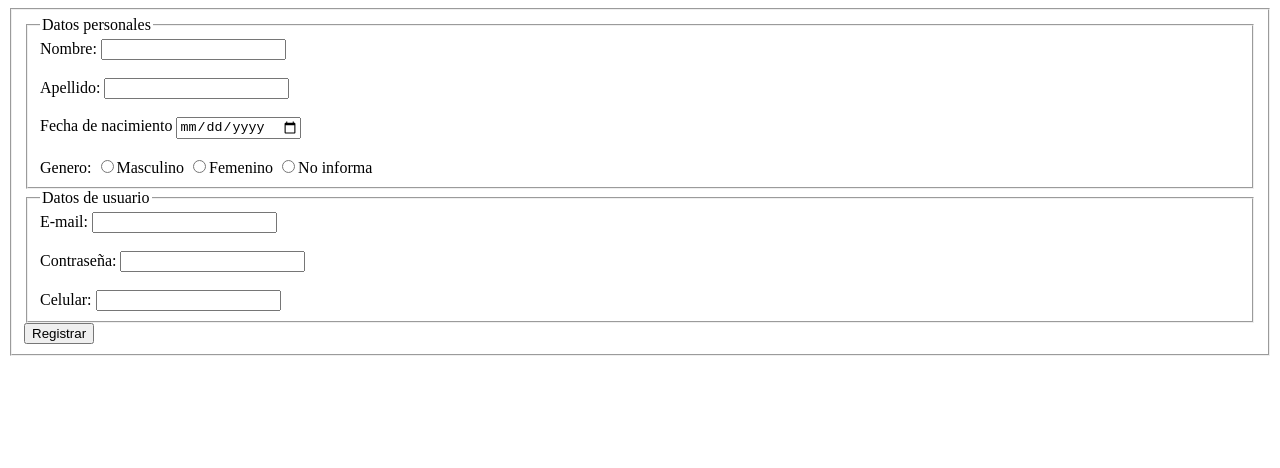
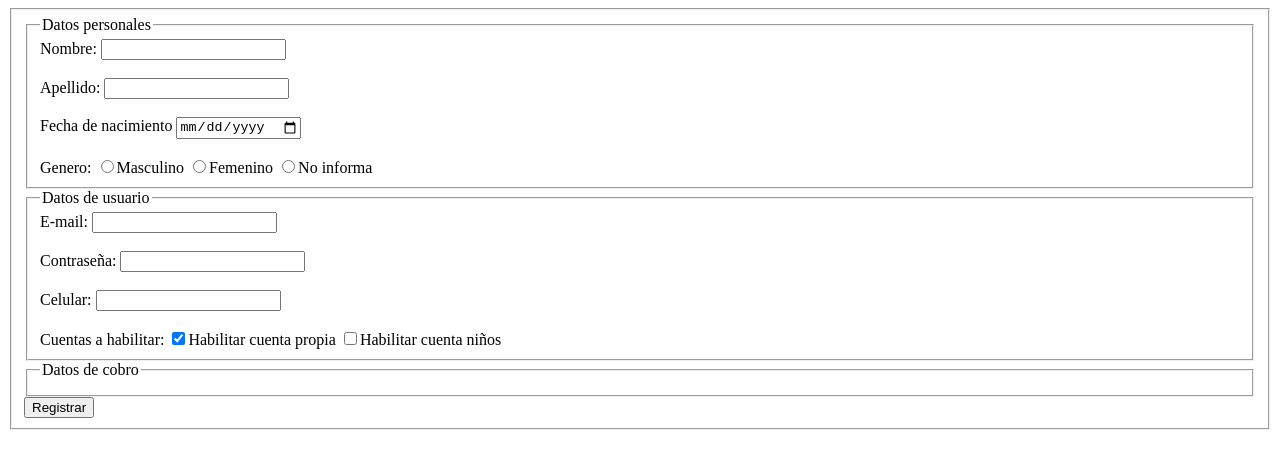
Before and after one commit to LucasAMoralesRomero/codo-a-codo-fullstack-nodejs, a plain HTML site: page ACTIVIDADES/unidad-01/clase-04-formularios/form.html in a window 1280 px wide. Drawn offline with Linux system fonts and the light colour scheme.

Commit message:
Added a checkbox to the user request to select the types of accounts to activate with the sign up

```diff
--- a/ACTIVIDADES/unidad-01/clase-04-formularios/form.html
+++ b/ACTIVIDADES/unidad-01/clase-04-formularios/form.html
@@ -34,6 +34,14 @@
                 <br><br>
                 <label for="telefono">Celular:</label>
                 <input type="tel" name="telefono" id="telefono" required>
+                <br><br>
+                <label for="cuentas">Cuentas a habilitar:</label>
+                <input type="checkbox" name="cuentas" id="propia" checked><label for="propia">Habilitar cuenta propia</label>
+                <input type="checkbox" name="cuentas" id="ninios"><label for="ninios">Habilitar cuenta niños</label>
+            </fieldset>
+            <fieldset>
+                <legend>Datos de cobro</legend>
+                <label for=""></label>
             </fieldset>
 
             <input type="submit" value="Registrar">
```
